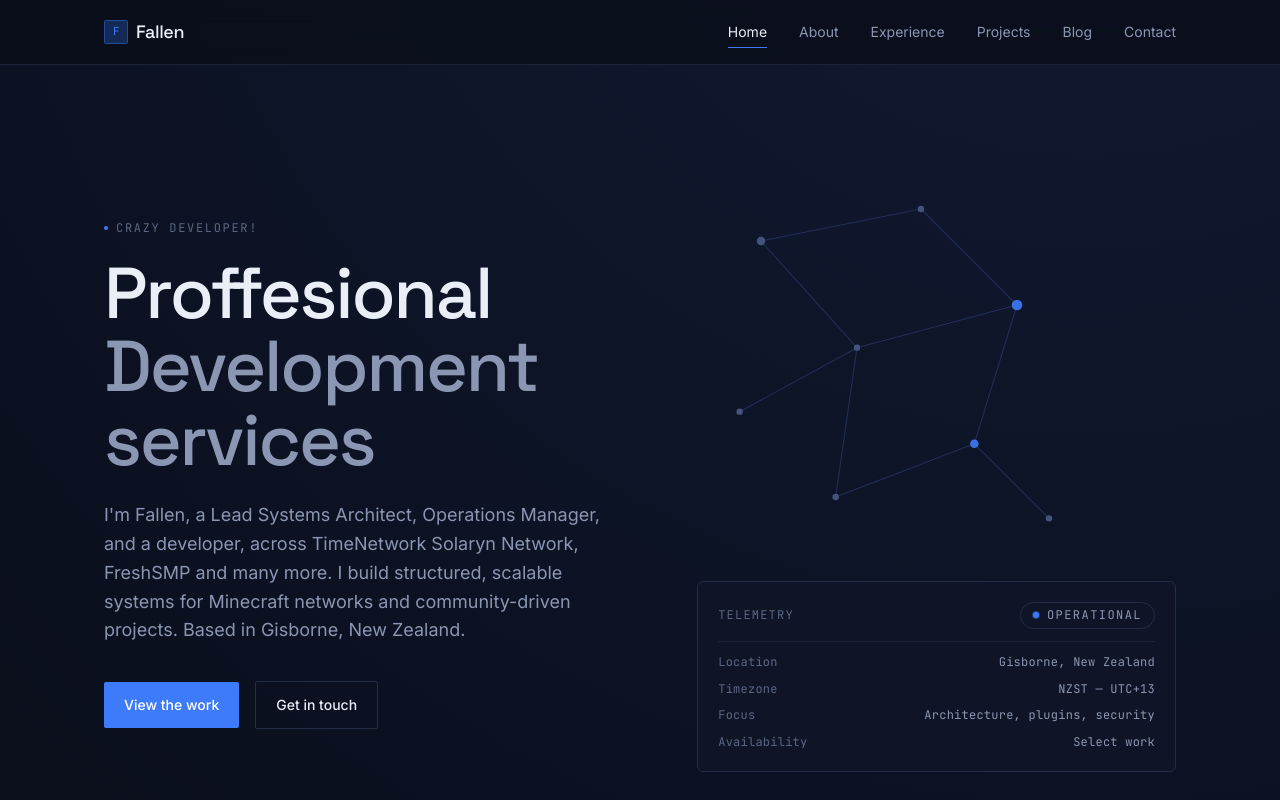
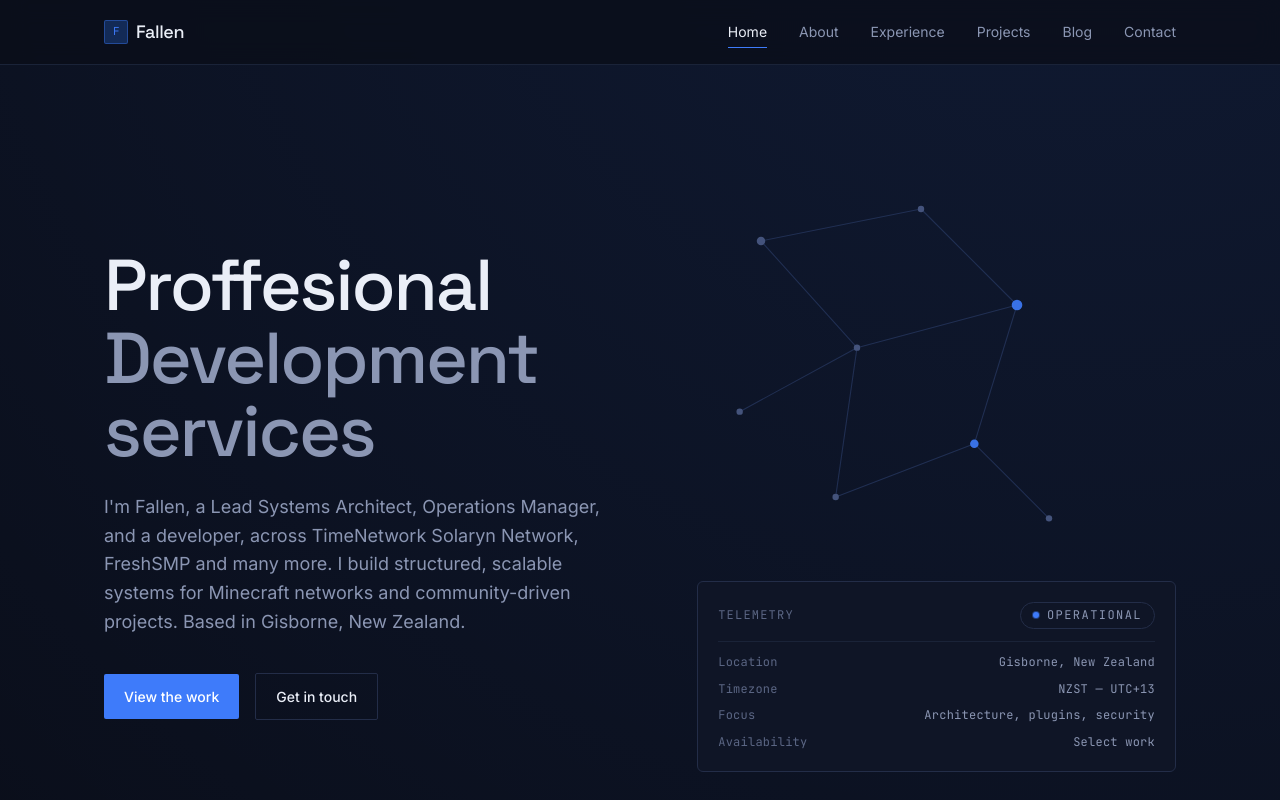
Before and after one commit to Kaze101-dev/Kaze-portfolio-website, a Next.js app in the folder fallen-portfolio/: page / in a window 1280 px wide. Shown: the top 800 px of the page. Built offline with nearby package versions, Linux system fonts and the light colour scheme.

Commit message:
Update page.tsx

```diff
--- a/fallen-portfolio/app/page.tsx
+++ b/fallen-portfolio/app/page.tsx
@@ -15,13 +15,6 @@ export default function HomePage() {
         <Container>
           <div className="grid items-center gap-16 md:grid-cols-[1.05fr_0.95fr]">
             <div>
-              <div className="flex items-center gap-2">
-                <span className="h-1 w-1 rounded-full bg-accent" />
-                <span className="mono-label">
-                  Crazy developer!
-                </span>
-              </div>
-
               <h1 className="mt-5 text-4xl md:text-5xl lg:text-6xl font-medium text-balance">
                 Proffesional{" "}
                 <span className="text-ink-dim">Development services</span>
```
